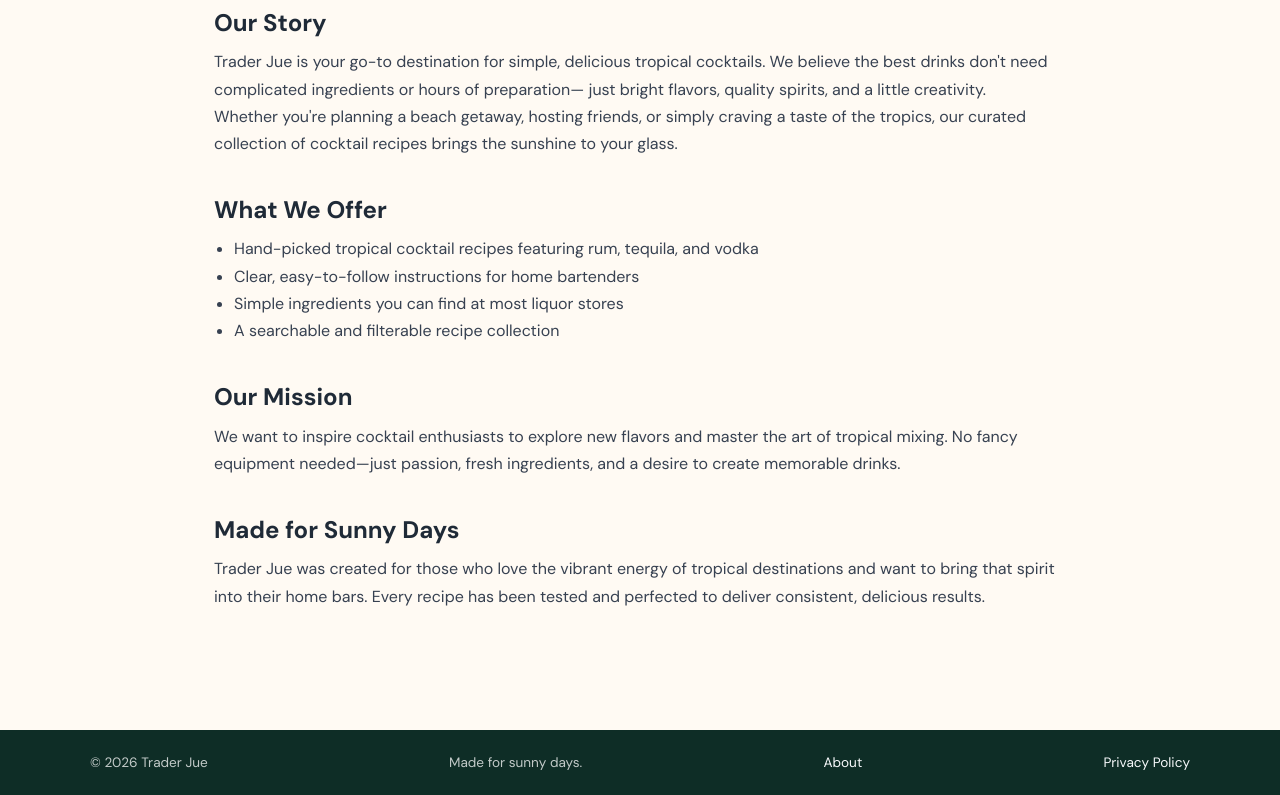
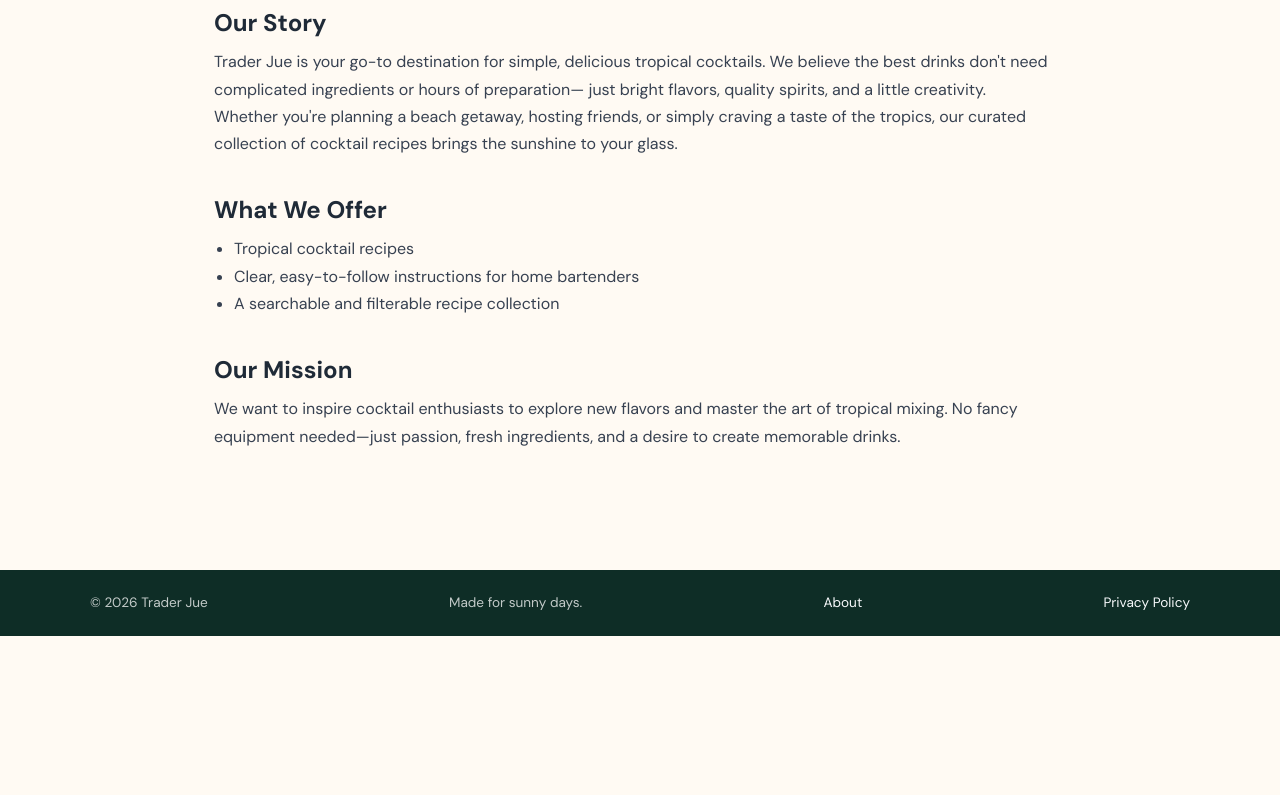
Before and after one commit to cavjue/TraderJue, a plain HTML site: page about.html in a window 1280 px wide. Shown: the part 237-1032 px from the top of the page. After the commit the page ends 873 px from the top, so only its background shows below. Drawn offline with Linux system fonts and the light colour scheme.

Commit message:
Update content in about.html
Removed specific cocktail ingredients and a section about sunny days.

```diff
--- a/about.html
+++ b/about.html
@@ -44,9 +44,8 @@
       <div class="content-section">
         <h2>What We Offer</h2>
         <ul>
-          <li>Hand-picked tropical cocktail recipes featuring rum, tequila, and vodka</li>
+          <li>Tropical cocktail recipes</li>
           <li>Clear, easy-to-follow instructions for home bartenders</li>
-          <li>Simple ingredients you can find at most liquor stores</li>
           <li>A searchable and filterable recipe collection</li>
         </ul>
       </div>
@@ -60,14 +59,6 @@
         </p>
       </div>
 
-      <div class="content-section">
-        <h2>Made for Sunny Days</h2>
-        <p>
-          Trader Jue was created for those who love the vibrant energy of tropical destinations
-          and want to bring that spirit into their home bars. Every recipe has been tested and
-          perfected to deliver consistent, delicious results.
-        </p>
-      </div>
     </section>
   </main>
 
```
